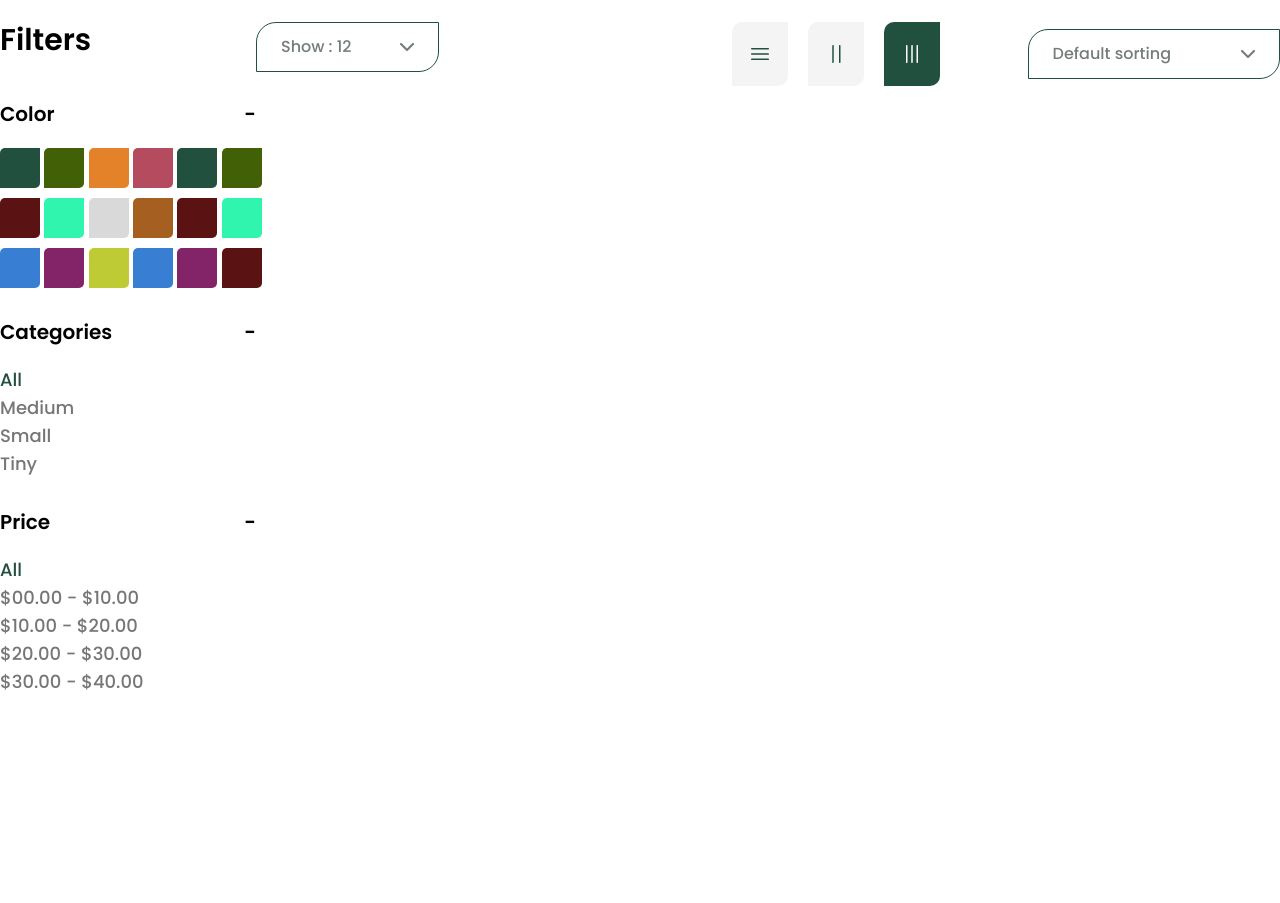
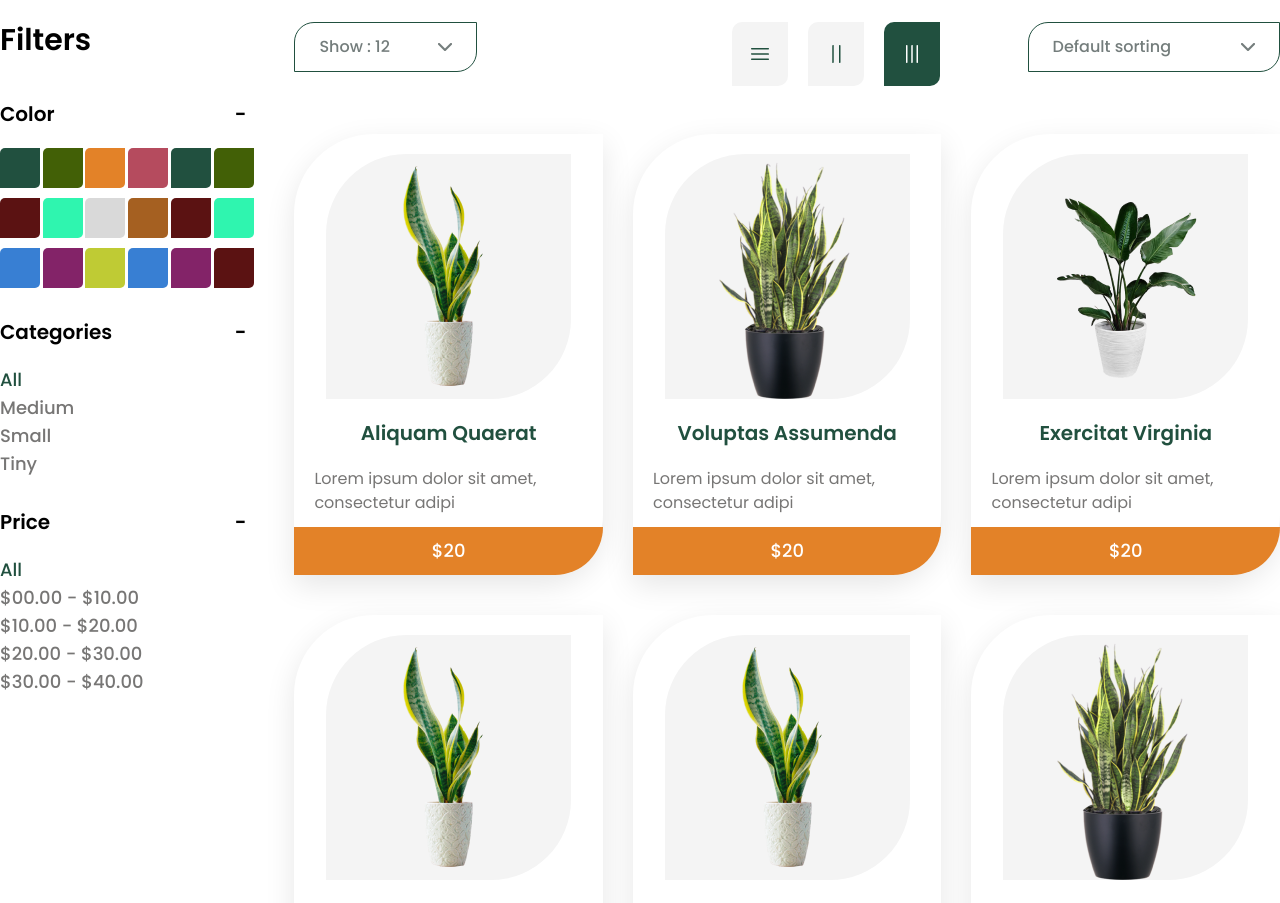
Before and after one commit to rasedul99/plantush, a Next.js app: page /product in a window 1280 px wide. Shown: the part 660-1563 px from the top of the page. Before the commit the page ends 1386 px from the top, so only its background shows below. Built offline with nearby package versions, Linux system fonts and the light colour scheme.

Commit message:
product design  added in product  page

```diff
--- a/components/Home/PlantHouse/PlantHouse.js
+++ b/components/Home/PlantHouse/PlantHouse.js
@@ -1,5 +1,5 @@
 import React from "react";
-import ProductCard from "./ProductCard";
+import ProductCard from "../../Shared/ProductCard";
 
 const PlantHouse = () => {
   return (
--- /dev/null
+++ b/components/Product/Product.js
@@ -0,0 +1,7 @@
+import React from "react";
+
+const Product = () => {
+  return <div>Product</div>;
+};
+
+export default Product;
--- a/components/Product/Products.js
+++ b/components/Product/Products.js
@@ -1,21 +1,23 @@
 import React from "react";
 import Filters from "./Filters";
+import ProductCard from "@components/Shared/ProductCard";
+import Button from "@components/Shared/Button";
 
 const Products = () => {
   return (
     <div className="max-w-7xl mx-auto my-[130px]">
-      <div className="flex">
+      <div className="flex gap-x-12">
         <div className="w-[20%]">
           <Filters />
         </div>
-
-        <div className="w-[80%] flex items-start  justify-between">
+        <div className="w-[80%]">
+          <div className=" flex items-start  justify-between">
             <button className=" font-poppins font-medium text-md text-dark3 flex items-center  gap-x-12 py-3 px-6 border border-primary rounded-tl-[20px] rounded-br-[20px]">
               <p>Show : 12</p>
               <img src="/assets/icons/products/arrowdown.png" />
             </button>
 
-          <div className="flex items-center gap-x-[88px]">
+            <div className="flex items-start gap-x-[88px]">
               <div className="flex gap-x-5">
                 <img
                   src="/assets/icons/products/menu icon.png"
@@ -39,6 +41,67 @@ const Products = () => {
               </button>
             </div>
           </div>
+
+          <div className="grid grid-cols-1 gap-y-10 md:grid-cols-3 gap-x-[30px] mt-12">
+            <ProductCard
+              image="/assets/images/planthouse/one.png"
+              title="Aliquam Quaerat"
+              desc="Lorem ipsum dolor sit amet, consectetur adipi "
+              price="20"
+            />
+            <ProductCard
+              image="/assets/images/planthouse/two.png"
+              title="Voluptas Assumenda"
+              desc="Lorem ipsum dolor sit amet, consectetur adipi "
+              price="20"
+            />
+            <ProductCard
+              image="/assets/images/planthouse/three.png"
+              title="Exercitat Virginia"
+              desc="Lorem ipsum dolor sit amet, consectetur adipi "
+              price="20"
+            />
+            <ProductCard
+              image="/assets/images/planthouse/four.png"
+              title="Exercitat Virginia"
+              desc="Lorem ipsum dolor sit amet, consectetur adipi "
+              price="20"
+            />
+            <ProductCard
+              image="/assets/images/planthouse/one.png"
+              title="Aliquam Quaerat"
+              desc="Lorem ipsum dolor sit amet, consectetur adipi "
+              price="20"
+            />
+            <ProductCard
+              image="/assets/images/planthouse/two.png"
+              title="Voluptas Assumenda"
+              desc="Lorem ipsum dolor sit amet, consectetur adipi "
+              price="20"
+            />
+            <ProductCard
+              image="/assets/images/planthouse/three.png"
+              title="Exercitat Virginia"
+              desc="Lorem ipsum dolor sit amet, consectetur adipi "
+              price="20"
+            />
+            <ProductCard
+              image="/assets/images/planthouse/four.png"
+              title="Exercitat Virginia"
+              desc="Lorem ipsum dolor sit amet, consectetur adipi "
+              price="20"
+            />
+            <ProductCard
+              image="/assets/images/planthouse/one.png"
+              title="Aliquam Quaerat"
+              desc="Lorem ipsum dolor sit amet, consectetur adipi "
+              price="20"
+            />
+          </div>
+          <div className="mt-10 mb-[130px] text-center">
+            <Button>Load More</Button>
+          </div>
+        </div>
       </div>
     </div>
   );
```
Also changed, not shown: components/Shared/ProductCard.js (renamed from components/Home/PlantHouse/ProductCard.js). Lines whose indentation alone changed are shown as unchanged.
